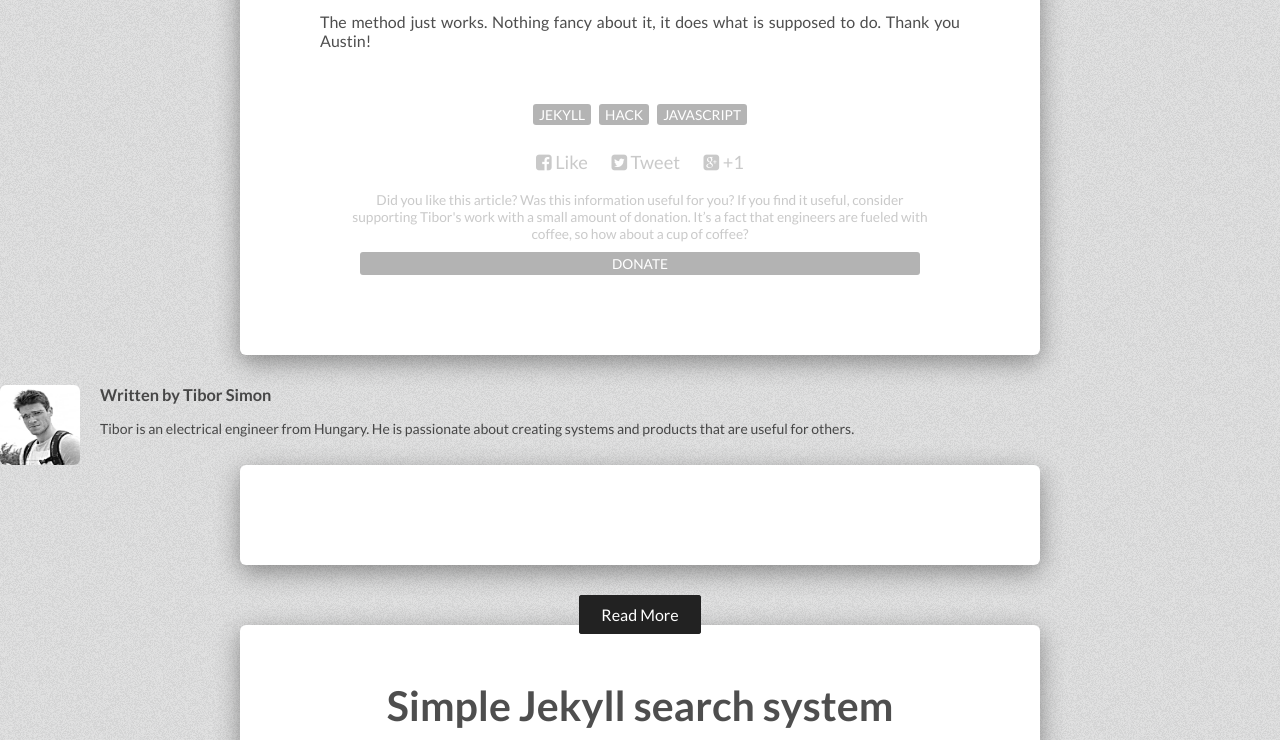
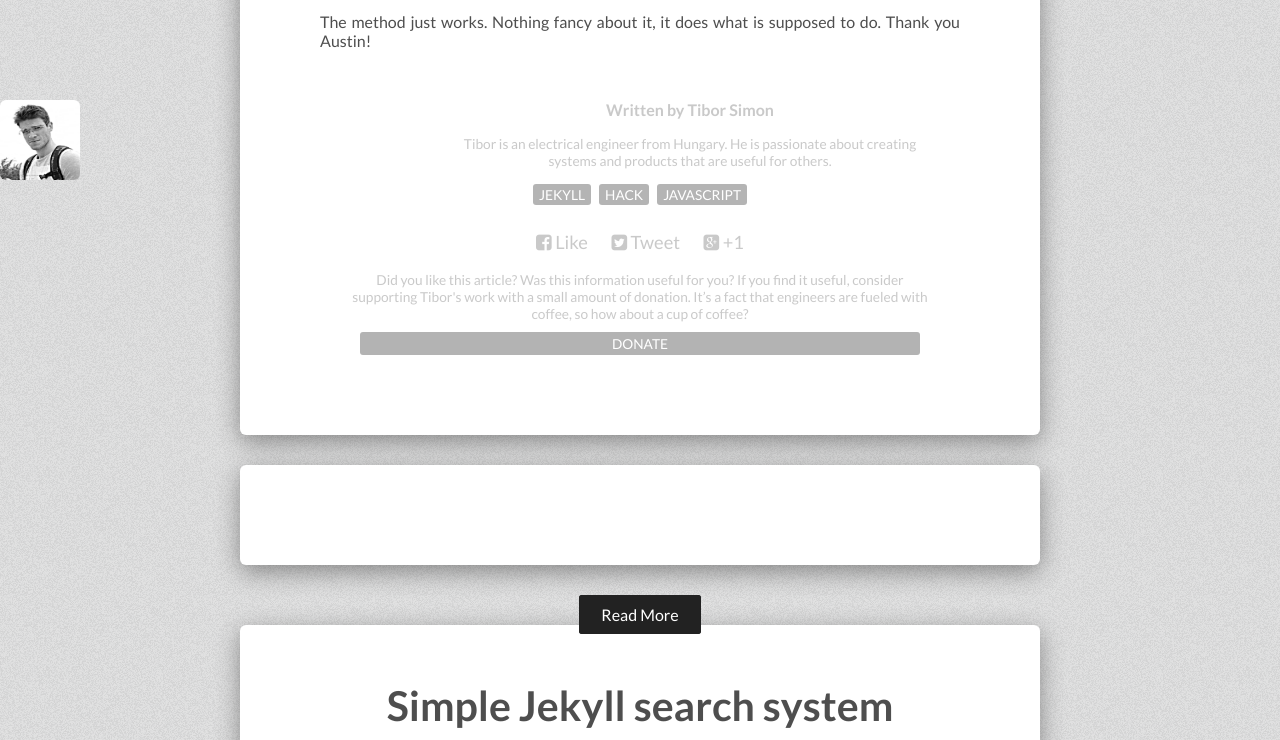
Before and after one commit to tiborsimon/tiborsimon.github.io, a Jekyll site: the page built from _posts/2015-05-17-redirect-external-links-to-new-tab.md, in a window 1280 px wide and 900 px high, scrolled down 584 px, cut to the strip 160-900 px from the top of the window. Built offline with Jekyll 4.4.1, drawn with Linux system fonts in a browser that asks for light colours; nearby versions of some CDN libraries; comment, search, counter and statistics services are not loaded.

Commit message:
Author added

```diff
--- a/_layouts/post.html
+++ b/_layouts/post.html
@@ -43,6 +43,7 @@
     <div class="entry-content">
       {{ content }}
       <footer class="entry-meta">
+        {% include author.html %}
         <span class="entry-tags">{% for tag in page.tags %}<a href="{{ site.url }}/tags/#{{ tag }}" title="Pages tagged {{ tag }}" class="tag"><span class="term">{{ tag }}</span></a>{% unless forloop.last %}{% endunless %}{% endfor %}</span>
         {% if page.modified %}<span>Updated on <span class="entry-date date updated"><time datetime="{{ page.modified }}">{{ page.modified | date: "%B %d, %Y" }}</time></span></span>
         <span class="author vcard"><span class="fn">{{ site.owner.name }}</span></span>{% endif %}
@@ -53,7 +54,6 @@
          </div>
       </footer>
     </div><!-- /.entry-content -->
-    {% include author.html %}
     {% if page.comments != false %}<section id="disqus_thread"></section><!-- /#disqus_thread -->{% endif %}
     {% if site.related_posts.size > 0 %}{% include read-more.html %}{% endif %}
   </article>
```
